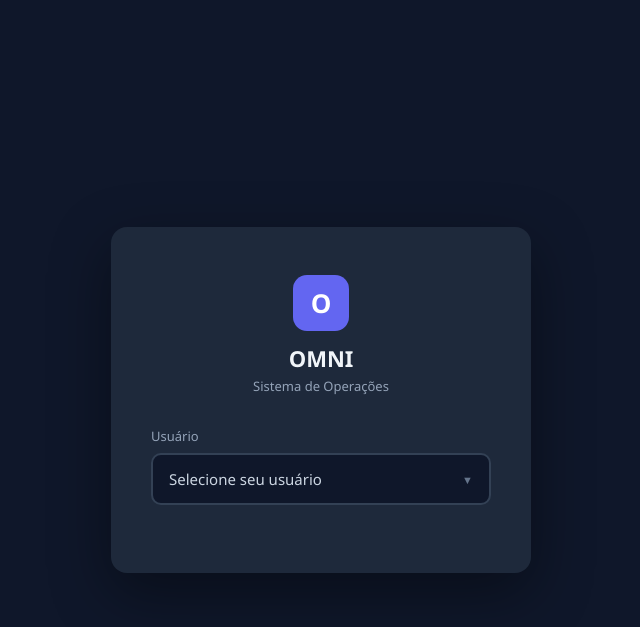
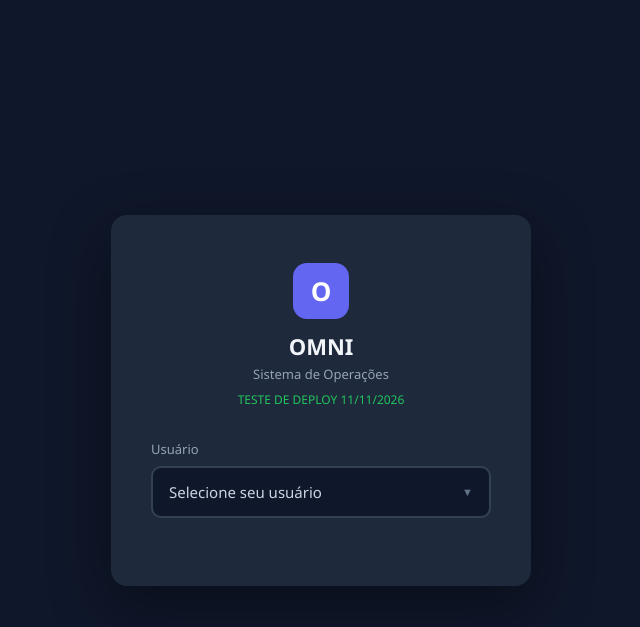
Before and after one commit to gabriielgouvea/omnisystem, a Flask app: page /login in a window 1280 px wide. Shown: the top 627 px of the page, without its empty margins (319-959 px from the left). Run offline with Flask 3, Linux system fonts and the light colour scheme; some libraries are stand-ins or nearby versions.

Commit message:
test: marcador de teste de deploy na tela de login
Co-Authored-By: Claude Sonnet 5.5 <noreply@anthropic.com>

```diff
--- a/templates/login.html
+++ b/templates/login.html
@@ -152,6 +152,7 @@
       <div class="logo-icon">O</div>
       <h1>OMNI</h1>
       <p>Sistema de Operações</p>
+      <p style="color:#22c55e;font-size:12px;margin-top:8px;">TESTE DE DEPLOY 11/11/2026</p>
     </div>
 
     {% if error %}
```
